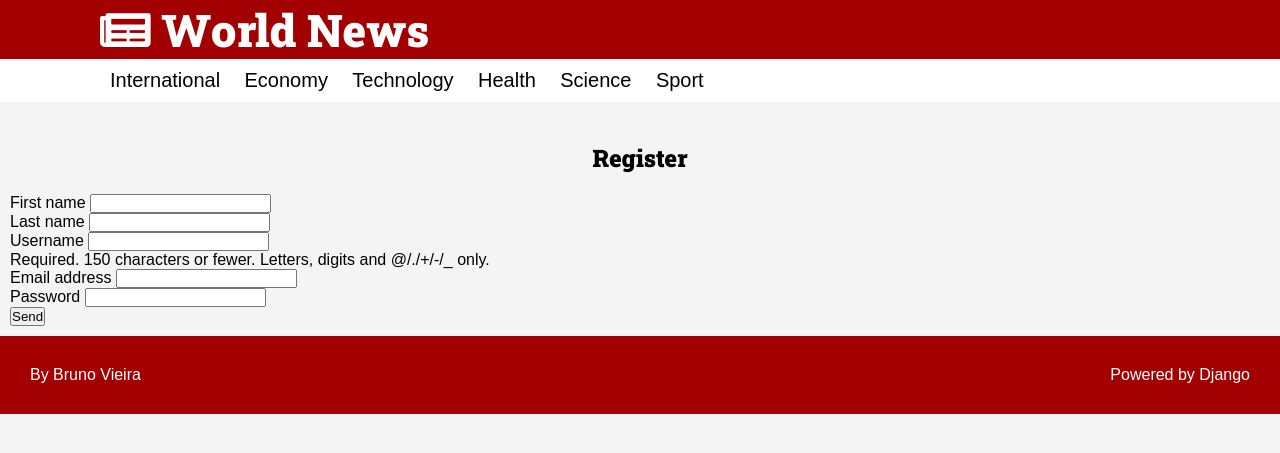
After one commit to Vieira2v/ProjectNews, a Django app: page /authors/register/ in a window 1280 px wide. The commit adds this page. Shown: the top 453 px of the page. Run offline with Django 5.2, Linux system fonts and the light colour scheme.

Commit message:
Creating forms for users.

```diff
--- /dev/null
+++ b/authors/admin.py
@@ -0,0 +1,3 @@
+from django.contrib import admin  # type: ignore # noqa: F401
+
+# Register your models here.
--- /dev/null
+++ b/authors/apps.py
@@ -0,0 +1,6 @@
+from django.apps import AppConfig  # type: ignore # noqa: F401
+
+
+class AuthorsConfig(AppConfig):
+    default_auto_field = "django.db.models.BigAutoField"
+    name = "authors"
--- /dev/null
+++ b/authors/forms.py
@@ -0,0 +1,14 @@
+from django import forms  # type: ignore # noqa: F401
+from django.contrib.auth.models import User  # type: ignore # noqa: F401
+
+
+class RegisterForm(forms.ModelForm):
+    class Meta:
+        model = User
+        fields = [
+            'first_name',
+            'last_name',
+            'username',
+            'email',
+            'password',
+        ]
--- /dev/null
+++ b/authors/models.py
@@ -0,0 +1,3 @@
+from django.db import models  # type: ignore # noqa: F401
+
+# Create your models here.
--- /dev/null
+++ b/authors/templates/authors/pages/register_view.html
@@ -0,0 +1,34 @@
+{% extends "global/base.html" %}
+
+{% block title %}Register | {% endblock title %}
+
+{% block content %}
+    <div class="center container">
+        <h2>Register</h2>
+    </div>
+
+    <div class="container">
+        <form action="{% url "authors:create" %}" method="POST">
+            {% csrf_token %}
+
+            <div class="form-content form-content-grid">
+                {% for field in form %}
+                    <div class="form-group">
+                        <label for="{{ field.id_for_label }}">{{ field.label }}</label>
+                        {{ field }}
+
+                        {% if field.help_text %}
+                            <p class="help-text">{{ field.help_text }}</p>
+                        {% endif %}
+
+                        {{ field.erros }}
+                    </div>
+                {% endfor %}
+            </div>
+
+            <div class="form-group">
+                <button type="submit">Send</button>
+            </div>
+        </form>
+    </div>
+{% endblock content %}
--- /dev/null
+++ b/authors/tests.py
@@ -0,0 +1,3 @@
+from django.test import TestCase  # type: ignore # noqa: F401
+
+# Create your tests here.
--- /dev/null
+++ b/authors/urls.py
@@ -0,0 +1,10 @@
+from django.urls import path  # type: ignore # noqa: F401
+from . import views
+
+
+app_name = "authors"
+
+urlpatterns = [
+    path('register/', views.register_view, name='register'),
+    path('register/create/', views.register_create, name='create'),
+]
--- /dev/null
+++ b/authors/views.py
@@ -0,0 +1,20 @@
+from django.shortcuts import render  # type: ignore # noqa: F401
+from .forms import RegisterForm
+from django.http import Http404  # type: ignore # noqa: F401
+
+
+def register_view(request):
+    form = RegisterForm()
+    return render(request, 'authors/pages/register_view.html', {
+        'form': form,
+    })
+
+
+def register_create(request):
+    if not request.POST:
+        raise Http404()
+
+    form = RegisterForm(request.POST)
+    return render(request, 'authors/pages/register_view.html', {
+        'form': form,
+    })
--- a/news/urls.py
+++ b/news/urls.py
@@ -1,5 +1,4 @@
 from django.urls import path  # type: ignore # noqa: F401
-from django.http import HttpResponse  # type: ignore # noqa: F401
 from . import views
 
 app_name = "news"
--- a/news/views.py
+++ b/news/views.py
@@ -3,7 +3,6 @@ from news.models import News
 from django.http import Http404  # type: ignore # noqa: F401
 from utils.pagination import make_pagination
 import os
-from django.contrib import messages  # type: ignore # noqa: F401
 
 PER_PAGE = int(os.environ.get('PER_PAGE', 6))
 
@@ -13,8 +12,6 @@ def home(request):
         is_published=True,
     ).order_by('-id')
     page_obj, pagination_range = make_pagination(request, news, PER_PAGE)
-
-    messages.success(request, 'SUCCESS')
 
     return render(request, 'news/pages/home.html', context={
         'news': page_obj,
--- a/project/settings.py
+++ b/project/settings.py
@@ -39,6 +39,7 @@ INSTALLED_APPS = [
     "django.contrib.messages",
     "django.contrib.staticfiles",
     "news",
+    "authors",
 ]
 
 MIDDLEWARE = [
@@ -132,7 +133,7 @@ DEFAULT_AUTO_FIELD = "django.db.models.BigAutoField"
 MESSAGE_TAGS = {
     constants.DEBUG: 'message-debug',
     constants.ERROR: 'message-error',
-    constants.INFO: 'message-infor',
+    constants.INFO: 'message-info',
     constants.WARNING: 'message-warning',
     constants.SUCCESS: 'message-success',
 }
--- a/project/urls.py
+++ b/project/urls.py
@@ -6,7 +6,8 @@ from django.conf import settings  # type: ignore # noqa: F401
 
 urlpatterns = [
     path("admin/", admin.site.urls),
-    path('', include('news.urls'))
+    path('', include('news.urls')),
+    path('authors/', include('authors.urls')),
 ]
 
 urlpatterns += static(settings.MEDIA_URL, document_root=settings.MEDIA_ROOT)
```
Also changed, not shown: news/templates/news/pages/home.html (+2 -7 lines), news/templates/news/partials/head.html (+52 -0 lines), news/templates/news/partials/messages.html (added, +9 -0 lines), authors/__init__.py (added), authors/migrations/__init__.py (added).
